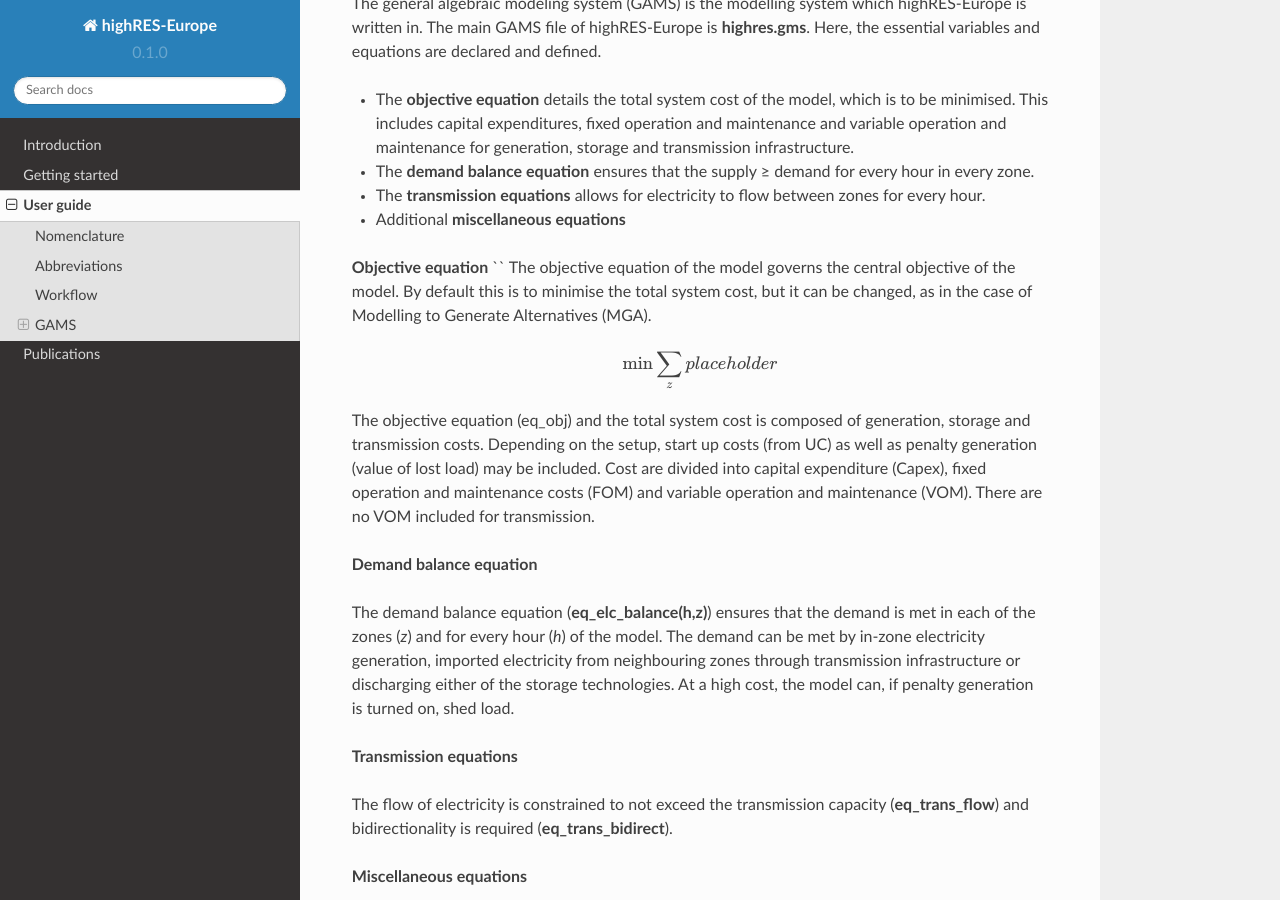
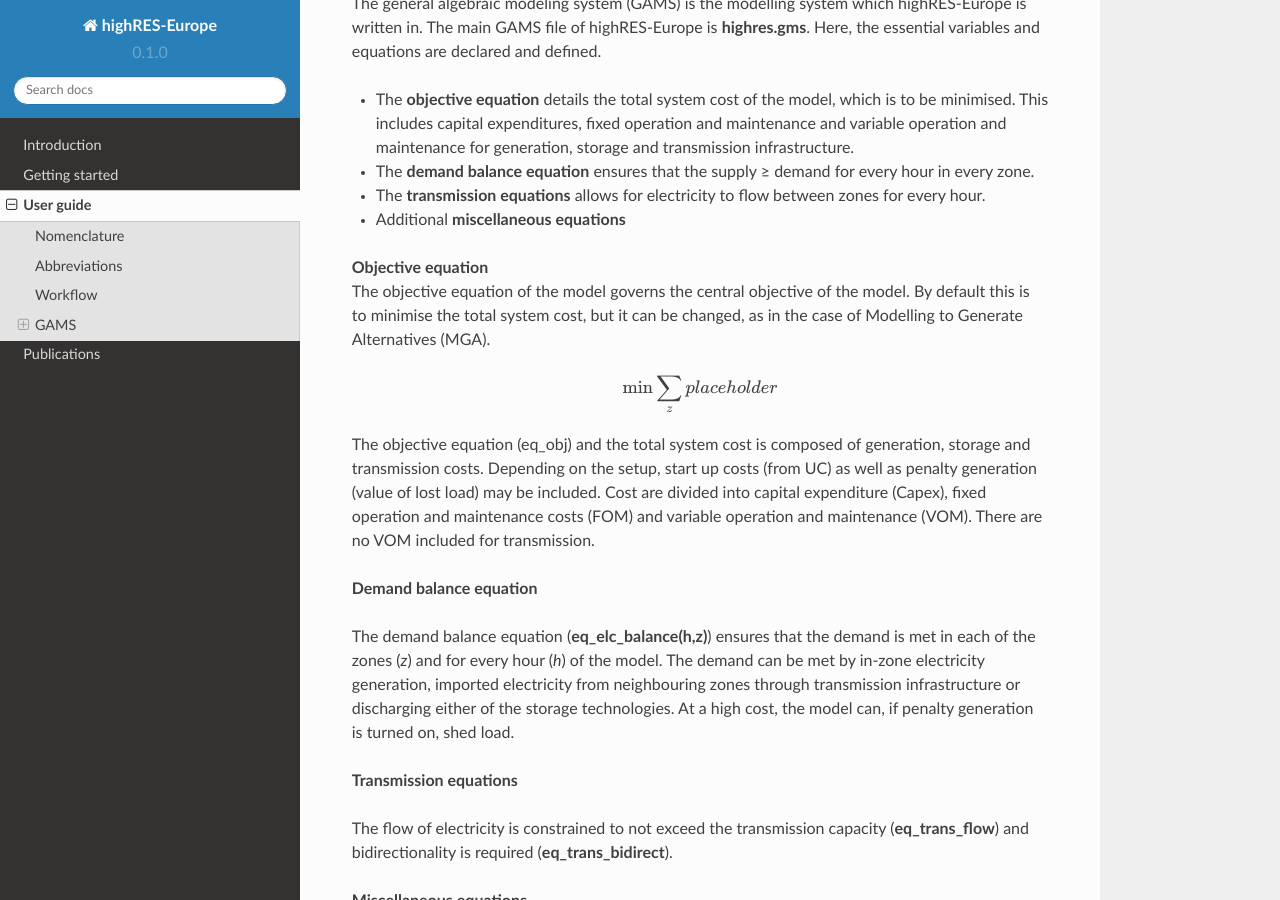
Before and after one commit to highRES-model/highRES-Europe-WF, a Sphinx documentation site: the page built from docs/source/user_guide.rst, in a window 1280 px wide and 900 px high, scrolled down 560 px. Built offline with Sphinx 7.4.7 and the Read the Docs theme 2.0.0, drawn with Linux system fonts in a browser that asks for light colours.

Commit message:
doc another newline

```diff
--- a/docs/source/user_guide.rst
+++ b/docs/source/user_guide.rst
@@ -26,8 +26,8 @@ The general algebraic modeling system (GAMS) is the modelling system which highR
 * The **transmission equations** allows for electricity to flow between zones for every hour.
 * Additional **miscellaneous equations**
 
-**Objective equation** ``
-The objective equation of the model governs the central objective of the model. By default this is to minimise the total system cost, but it can be changed, as in the case of Modelling to Generate Alternatives (MGA).
+| **Objective equation**
+| The objective equation of the model governs the central objective of the model. By default this is to minimise the total system cost, but it can be changed, as in the case of Modelling to Generate Alternatives (MGA).
 
 .. math::
 
```
